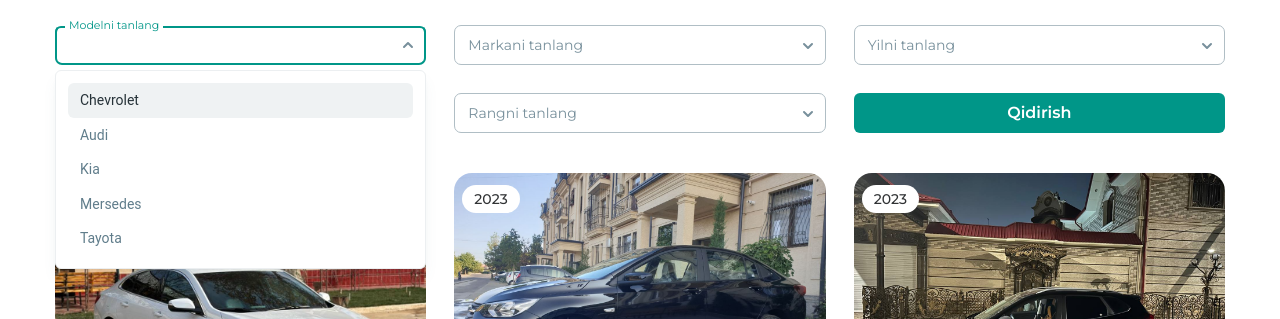
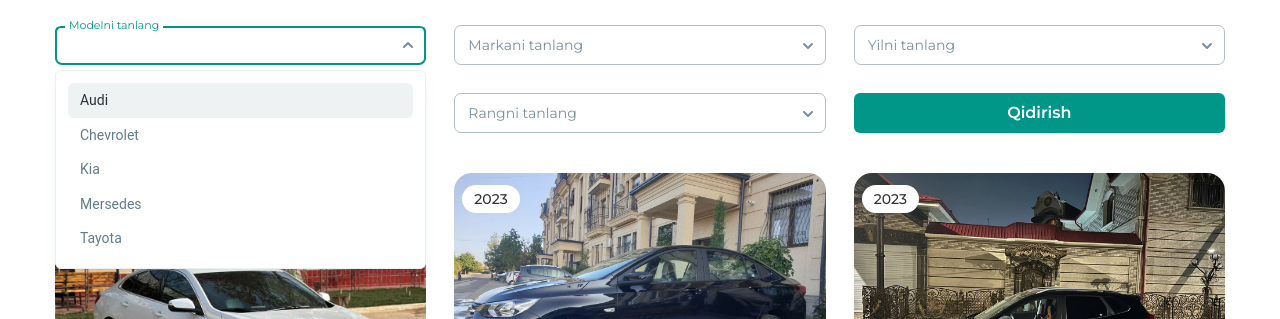
Before and after one commit to Andarov/moshina-bozor, a React (Vite) app: page /catalog in a window 1280 px wide. Both pictures are taken after a click on the button 240 px from the left and 240 px from the top of the page. Shown: the part 195-514 px from the top of the page. Built offline with nearby package versions, Linux system fonts and the light colour scheme.

Commit message:
The filter component has been adapted for all pages

```diff
--- a/src/components/Filter.jsx
+++ b/src/components/Filter.jsx
@@ -1,100 +1,113 @@
-import React from "react";
+import React, { useState, useEffect } from "react";
 import { Select, Option } from "@material-tailwind/react";
-import {cars} from '../data'
+import { cars } from "../data";
 import { useLocation } from "react-router-dom";
 
-const Filter = ({markaArray}) => {
+const Filter = ({ markaArray }) => {
   const location = useLocation();
-  const isHome = location.pathname === '/'
+  const isHome = location.pathname === "/";
 
-  const alertChiq = (e) => {
-    e.preventDefault();
-    alert("Tez orada ishlaydi");
+  const [selectedModel, setSelectedModel] = useState("");
+  const [selectedMarka, setSelectedMarka] = useState("");
+  const [selectedYear, setSelectedYear] = useState("");
+  const [selectedPlace, setSelectedPlace] = useState("");
+  const [selectedColor, setSelectedColor] = useState("");
+
+  const getUniqueValues = (key) => {
+    if (!markaArray || markaArray.length === 0) {
+      return [];
+    }
+
+    return markaArray
+      .reduce((uniqueValues, car) => {
+        if (!uniqueValues.includes(car[key])) {
+          uniqueValues.push(car[key]);
+        }
+        return uniqueValues;
+      }, [])
+      .sort();
   };
+
+  const renderOptions = (key) => {
+    return (
+      (getUniqueValues(key) || []).length > 0
+        ? getUniqueValues(key)
+        : Array.from(new Set(cars.map((car) => car[key])))
+    ).map((value, index) => (
+      <Option key={index} value={value}>
+        {value}
+      </Option>
+    ));
+  };
+
+  useEffect(() => {
+    setSelectedModel("");
+    setSelectedMarka("");
+    setSelectedYear("");
+    setSelectedPlace("");
+    setSelectedColor("");
+  }, [markaArray]);
 
   return (
     <form className="grid grid-cols-3 gap-7 mb-10">
-      {/* model */}
-      <Select className={`${isHome && 'bg-white'}`} color="teal" label="Modelni tanlang" name="Model">
-        {cars
-          .reduce((uniqueModels, car) => {
-            if (!uniqueModels.includes(car.model)) {
-              uniqueModels.push(car.model);
-            }
-            return uniqueModels;
-          }, [])
-          .map((model, index) => (
-            <Option key={index} value={model}>
-              {model}
-            </Option>
-          ))}
+      <Select
+        className={`${isHome && "bg-white"}`}
+        color="teal"
+        label="Modelni tanlang"
+        name="Model"
+        value={selectedModel}
+        onChange={(e) => setSelectedModel(e.target.value)}
+      >
+        {renderOptions("model")}
       </Select>
-      {/* marka */}
-      <Select className={`${isHome && 'bg-white'}`} color="teal" label="Markani tanlang" name="Marka">
-        {cars
-          .reduce((uniqueMarkas, car) => {
-            if (!uniqueMarkas.includes(car.marka)) {
-              uniqueMarkas.push(car.marka);
-            }
-            return uniqueMarkas;
-          }, [])
-          .map((model, index) => (
-            <Option key={index} value={model}>
-              {model}
-            </Option>
-          ))}
+      <Select
+        className={`${isHome && "bg-white"}`}
+        color="teal"
+        label="Markani tanlang"
+        name="Marka"
+        value={selectedMarka}
+        onChange={(e) => setSelectedMarka(e.target.value)}
+      >
+        {renderOptions("marka")}
       </Select>
-      {/* year */}
-      <Select className={`${isHome && 'bg-white'}`} color="teal" label="Yilni tanlang" name="Yil">
-        {cars
-          .reduce((uniqueYears, car) => {
-            if (!uniqueYears.includes(car.year)) {
-              uniqueYears.push(car.year);
-            }
-            return uniqueYears;
-          }, [])
-          .sort()
-          .map((model, index) => (
-            <Option key={index} value={model}>
-              {model}
-            </Option>
-          ))}
+      <Select
+        className={`${isHome && "bg-white"}`}
+        color="teal"
+        label="Yilni tanlang"
+        name="Yil"
+        value={selectedYear}
+        onChange={(e) => setSelectedYear(e.target.value)}
+      >
+        {renderOptions("year")}
       </Select>
-      {/* place */}
-      <Select className={`${isHome && 'bg-white'}`} color="teal" label="Viloyatni tanlang" name="Viloyat">
-        {cars
-          .reduce((uniquePlaces, car) => {
-            if (!uniquePlaces.includes(car.place)) {
-              uniquePlaces.push(car.place);
-            }
-            return uniquePlaces;
-          }, [])
-          .sort()
-          .map((model, index) => (
-            <Option key={index} value={model}>
-              {model}
-            </Option>
-          ))}
+      <Select
+        className={`${isHome && "bg-white"}`}
+        color="teal"
+        label="Viloyatni tanlang"
+        name="Viloyat"
+        value={selectedPlace}
+        onChange={(e) => setSelectedPlace(e.target.value)}
+      >
+        {renderOptions("place")}
       </Select>
-      {/* colour */}
-      <Select className={`${isHome && 'bg-white'}`} color="teal" label="Rangni tanlang" name="Moshina rangi">
-        {cars
-          .reduce((uniqueColors, car) => {
-            if (!uniqueColors.includes(car.color)) {
-              uniqueColors.push(car.color);
-            }
-            return uniqueColors;
-          }, [])
-          .sort()
-          .map((model, index) => (
-            <Option key={index} value={model}>
-              {model}
-            </Option>
-          ))}
+      <Select
+        className={`${isHome && "bg-white"}`}
+        color="teal"
+        label="Rangni tanlang"
+        name="Moshina rangi"
+        value={selectedColor}
+        onChange={(e) => setSelectedColor(e.target.value)}
+      >
+        {renderOptions("color")}
       </Select>
       <button
-        onClick={alertChiq}
-        className={`${isHome ? 'bg-main' : 'bg-teal-500'} text-white font-semibold rounded-md`}
+        onClick={(e) => {
+          e.preventDefault();
+          alert("Tez orada ishlaydi");
+        }}
+        className={`${
+          isHome ? "bg-main" : "bg-teal-500"
+        } text-white font-semibold rounded-md`}
       >
         Qidirish
       </button>
```
